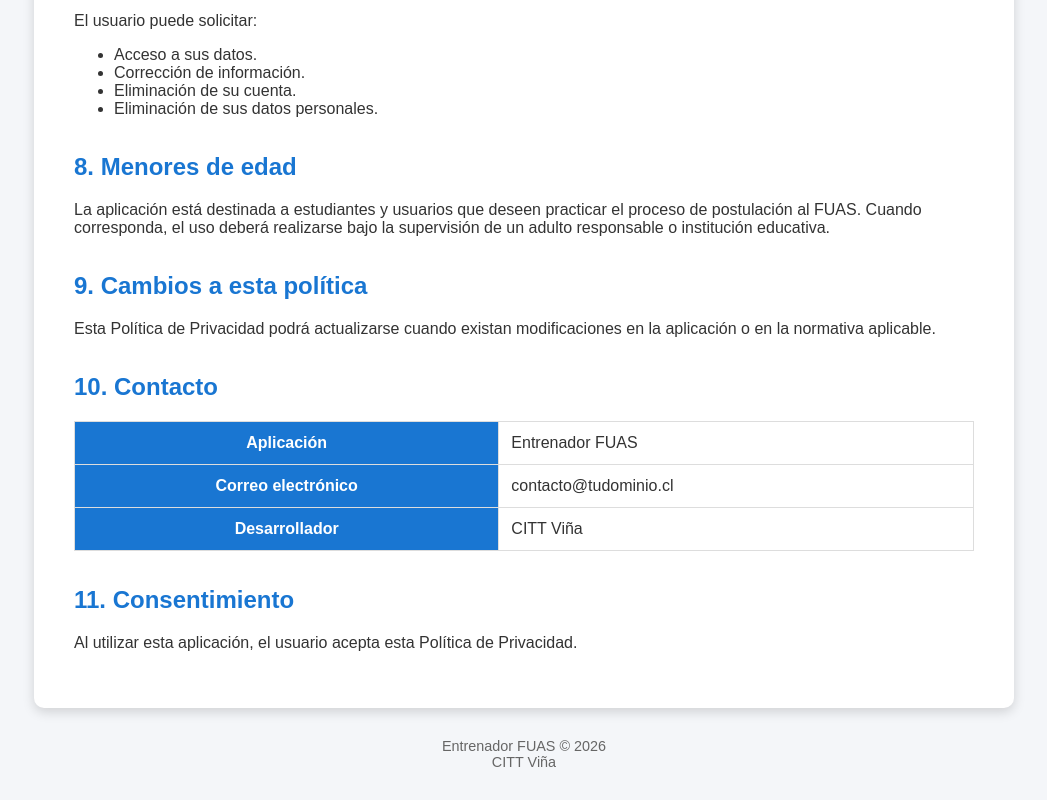
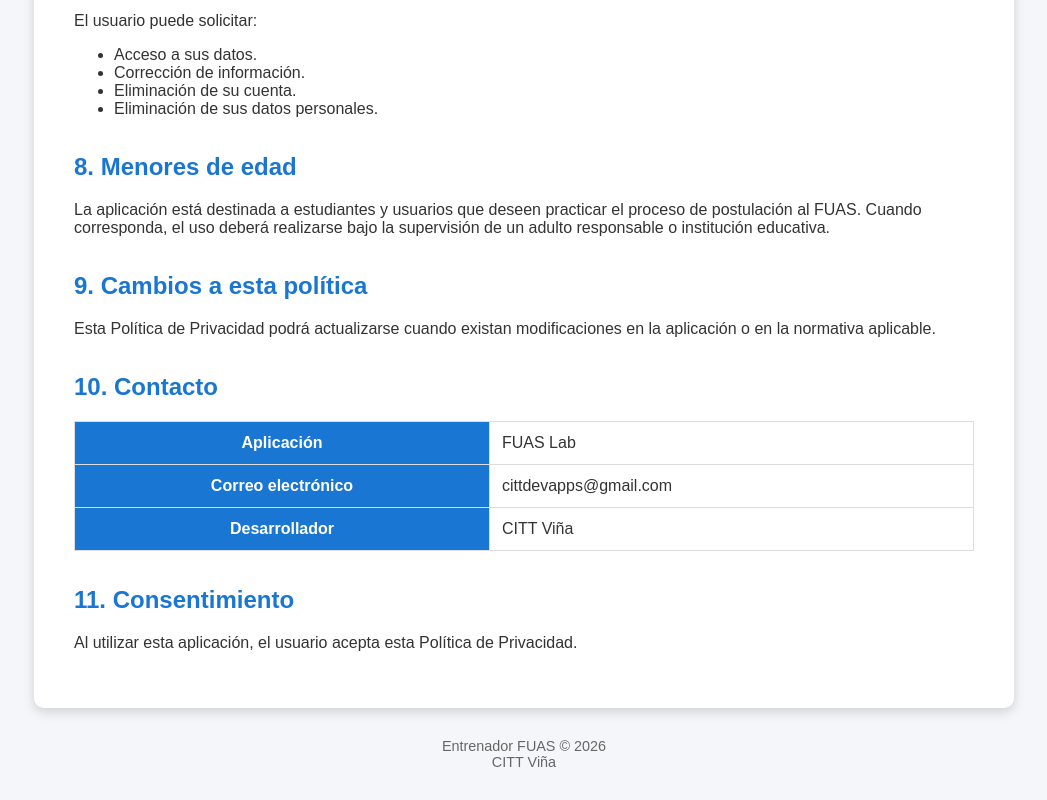
Before and after one commit to JavPenaR/privacy-fuaslsb, a plain HTML site: page index.html in a window 1280 px wide. Shown: the part 1472-2272 px from the top of the page, without its empty margins (116-1163 px from the left). Drawn offline with Linux system fonts and the light colour scheme.

Commit message:
Updated Policy

```diff
--- a/index.html
+++ b/index.html
@@ -167,12 +167,12 @@
 
 <tr>
 <th>Aplicación</th>
-<td>Entrenador FUAS</td>
+<td>FUAS Lab</td>
 </tr>
 
 <tr>
 <th>Correo electrónico</th>
-<td>contacto@tudominio.cl</td>
+<td>cittdevapps@gmail.com</td>
 </tr>
 
 <tr>
```
